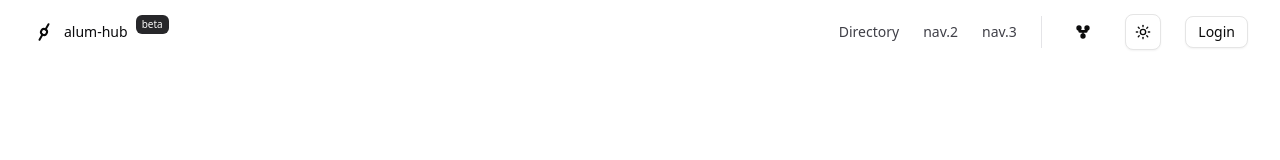
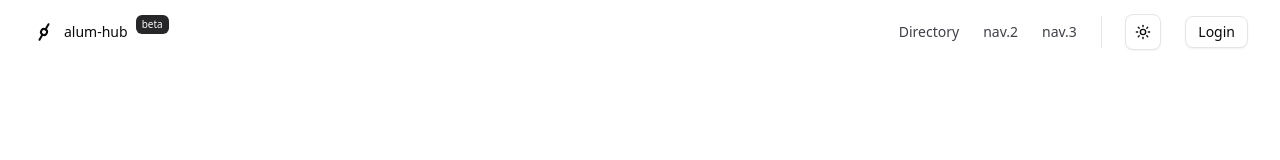
Before and after one commit to VA5UDEV/alum-hub, a Next.js app: page / in a window 1280 px wide. Shown: the top 160 px of the page. Built offline with nearby package versions, Linux system fonts and the light colour scheme; no server answers.

Commit message:
feat: update header

```diff
--- a/components/site/Header.tsx
+++ b/components/site/Header.tsx
@@ -43,7 +43,7 @@ export default function Header() {
             </Link>
           </nav>
           <div className="hidden h-8 w-[0.5px] bg-zinc-200 sm:flex dark:bg-zinc-800" />
-          <nav className="flex items-center space-x-2">
+          {/* <nav className="flex items-center space-x-2">
             <a
               href="https://github.com/VA5UDEV"
               target="_blank"
@@ -52,7 +52,7 @@ export default function Header() {
             >
               <GitFork className="h-4 w-4 fill-zinc-950 dark:fill-white" />
             </a>
-          </nav>
+          </nav> */}
           <ModeToggle />
           <SignedOut>
             <SignInButton mode="modal">
```
